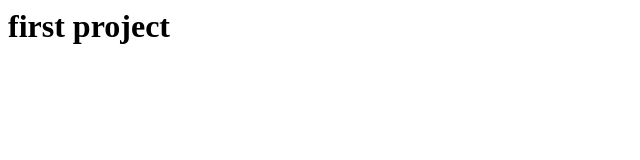
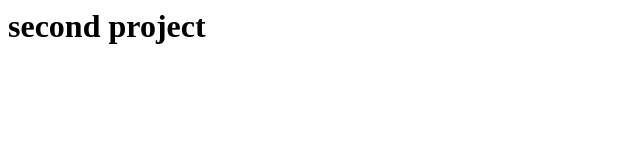
Before and after one commit to nehapakhare/jenkins-, a plain HTML site: page index.html in a window 1280 px wide. Shown: the whole page, without its empty margins (0-640 px from the left). Drawn offline with Linux system fonts and the light colour scheme.

Commit message:
updated commit

```diff
--- a/index.html
+++ b/index.html
@@ -1 +1 @@
-<h1> first project</h1>
+<h1> second project</h1>
```
